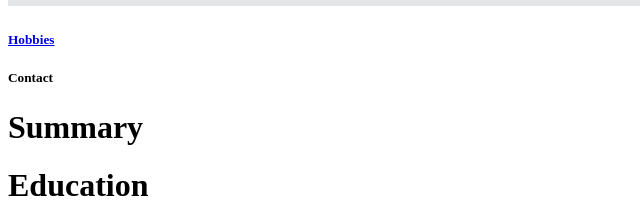
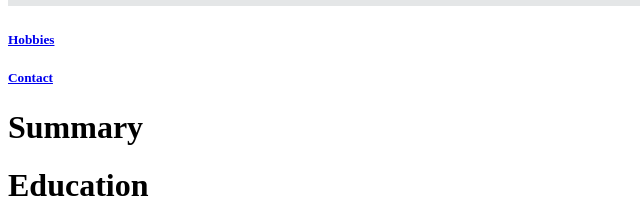
Before and after one commit to mash3133/Capstone-Project-1, a plain HTML site: page index.html in a window 1280 px wide. Shown: the part 722-944 px from the top of the page, 0-640 px from the left. Drawn offline with Linux system fonts and the light colour scheme.

Commit message:
Add files via upload

```diff
--- a/index.html
+++ b/index.html
@@ -7,7 +7,7 @@
 <body>
     <img src="./assets/blank-profile-picture-973460_960_720.webp">
     <h5><a href="./public/hobbie.html">Hobbies</a></h5>
-    <h5><a href="./public/contact.html"></a>Contact</h5>
+    <h5><a href="./public/contact.html">Contact</a></h5>
     <h1>Summary</h1>
     <h1>Education</h1>
     <h1>Work Experience</h1>
```
